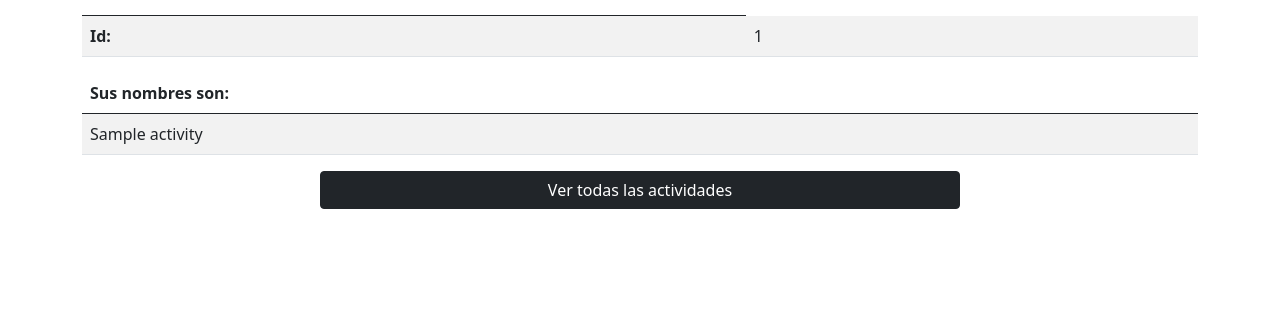
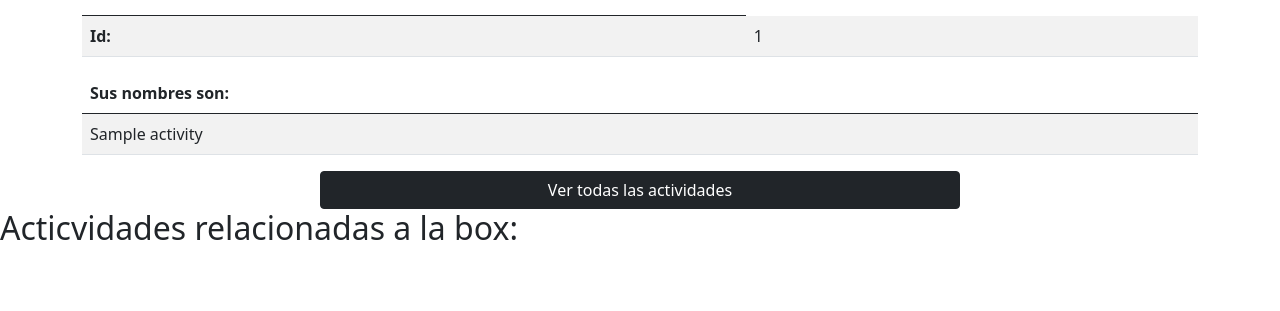
Before and after one commit to DanielVerdun/Bigbox-heroku, a Django app: a page that uses bigbox/templates/infobox.html in a window 1280 px wide. Shown: the part 432-743 px from the top of the page. Run offline with Django 3.2, Linux system fonts and the light colour scheme; tables that the repository leaves empty hold one stand-in row (values such as "Sample post").

Commit message:
comabios

```diff
--- a/bigbox/templates/infobox.html
+++ b/bigbox/templates/infobox.html
@@ -101,14 +101,18 @@
                 {% endfor%}
             </table>
         </div>
+    </div>
 
-
-
-    </div>
     <div class="d-grid gap-2 col-6 mx-auto">
         <a class="btn btn-dark" href="{% url 'activity'  %}" role="button">Ver todas las actividades</a>
-
-
+    </div>
+    <h2>Acticvidades relacionadas a la box:</h2>
+    <div>
+        {% for activities in box.activity.all %}
+        <ul>
+            <li>{{ activities.name }}</li>
+        </ul>
+        {% endfor %}
     </div>
     {% endblock %}
 
--- a/bigbox/views.py
+++ b/bigbox/views.py
@@ -1,31 +1,36 @@
 from django.shortcuts import render
-from bigbox.models import Activity, Box,Prodcut,Category
+from bigbox.models import Activity, Box, Prodcut, Category
 from django.core.paginator import Paginator
 
 # Create your views here.
 
 
 def box(request):
+
     # Todos los objetos  de la class Box, lo guardamos dentro de la variable.
     boxs = Box.objects.all()
     # Luego mostramos los datos en box.html
 
     return render(request, "box.html", {"boxs": boxs})
 
+
 def infobox(request, category_id):
+
     # filtra la box que reciba en el parametro categoria_id
-    boxs = Box.objects.filter(id=category_id )
+    boxs = Box.objects.filter(id=category_id)
     # Muestra las primeras cinco actividades
-    activities= Activity.objects.all()[:5]
+    activities = Activity.objects.all()[:5]
+    boxes = Box.objects.all()
+    return render(request, "infobox.html", {"boxs": boxs, "activities": activities,"boxes":boxes})
 
-    return render(request, "infobox.html", {"boxs": boxs,"activities":activities})
 
 def activity(request):
+
     # Muestra todas las actividades /incluye paginador
-    boxs =Box.objects.all()
-    actividades= Activity.objects.all()
-    paginator = Paginator(actividades,20)
-    page = request.GET.get("page",1)
+
+    actividades = Activity.objects.all()
+    paginator = Paginator(actividades, 20)
+    page = request.GET.get("page", 1)
     actividades_page = paginator.get_page(page)
 
-    return render(request, "activity.html",{"actividades":actividades,"actividades_page":actividades_page,"boxs": boxs})
+    return render(request, "activity.html", {"actividades": actividades, "actividades_page": actividades_page, "boxs": boxs})
```
